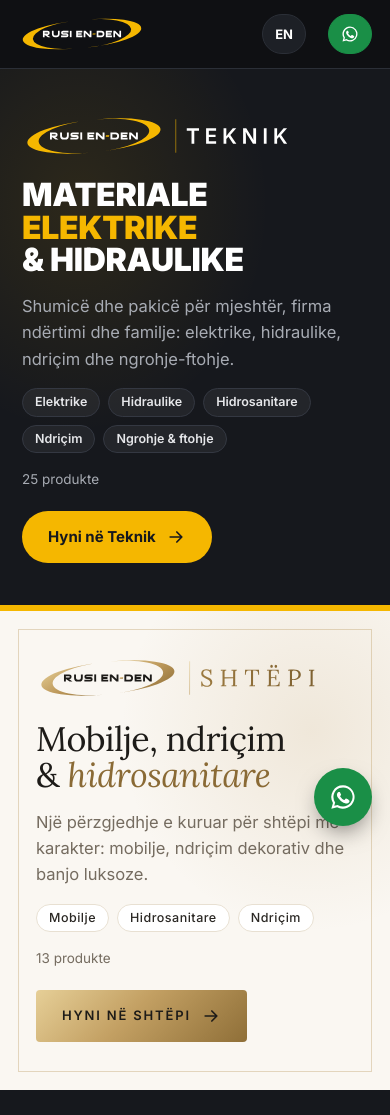
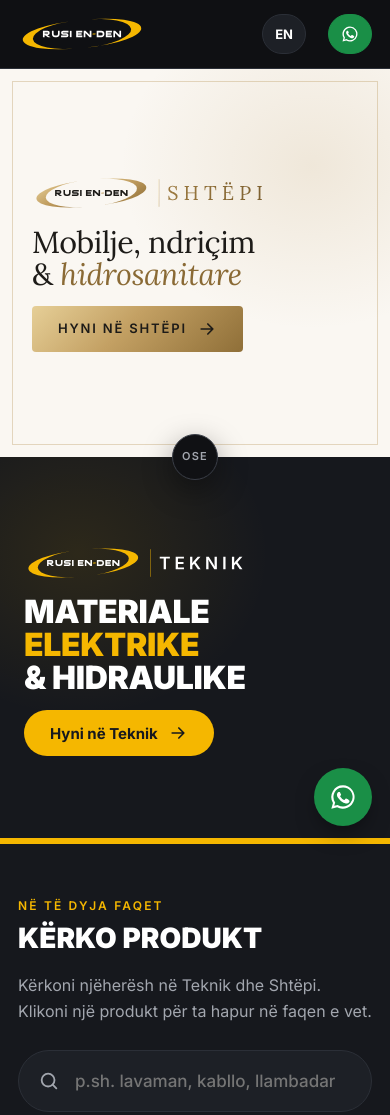
Before and after one commit to LegentOne/rusi-en-den, a plain HTML site: page index.html in a window 390 px wide. Shown: the top 1115 px of the page. Drawn offline with Linux system fonts and the light colour scheme.

Commit message:
Përditësim nga paneli · 20 nëntor 2026, 20:35

```diff
--- a/index.html
+++ b/index.html
@@ -253,6 +253,24 @@ p { margin: 0; }
   .two { grid-template-columns: 1fr; }
 }
 
+/* ---------- phones: both shops on one screen ---------- */
+@media (max-width: 900px) {
+  .split { min-height: calc(100svh - 69px); }
+  .panel { flex: 1 1 0; min-height: 0; display: flex; flex-direction: column; justify-content: center; align-items: flex-start; gap: 14px; padding: 30px clamp(24px, 6vw, 48px); }
+  .panel .p-text, .panel .p-cats, .panel .p-meta { display: none; }
+  .panel .p-logo { align-self: flex-start; margin: 0 0 2px; }
+  .split-wrap .seam { display: grid; width: 46px; height: 46px; font-size: 11px; }
+}
+@media (max-width: 560px) {
+  .panel { gap: 12px; padding: 26px 24px; }
+  .panel.shtepi { padding-left: 32px; padding-right: 32px; }
+  .panel.shtepi::after { inset: 12px; }
+  .panel .p-logo { height: 38px; }
+  .panel .p-title { font-size: clamp(25px, 7.2vw, 32px); line-height: 1.05; }
+  .panel.shtepi .p-title { font-size: clamp(27px, 7.8vw, 34px); }
+  .panel .p-go { min-height: 46px; padding-top: 0; padding-bottom: 0; }
+}
+@media (max-width: 900px) and (max-height: 640px) { .panel .p-logo { display: none; } }
 /* ---------- open now, reviews ---------- */
 [hidden] { display: none !important; }
 .open-now { display: flex; align-items: center; gap: 7px; margin: 0 0 12px; }
@@ -611,7 +629,8 @@ const icon = (k) => `<svg class="ico" viewBox="0 0 64 64" aria-hidden="true">${I
 
 /* ---------- split panels ---------- */
 function renderSplit() {
-  $("#split").innerHTML = SITES.map(s => {
+  const order = [...SITES].sort((a, b) => (b.key === "home") - (a.key === "home"));   // Shtëpi first
+  $("#split").innerHTML = order.map(s => {
     const theme = s.key === "main" ? "teknik" : s.key === "home" ? "shtepi" : "custom";
     const href = siteHref(s);
     const cats = (s.cats || []).slice(0, 6).map(c => `<li>${esc((isEn() && c.name_en) || c.name)}</li>`).join("");
```
